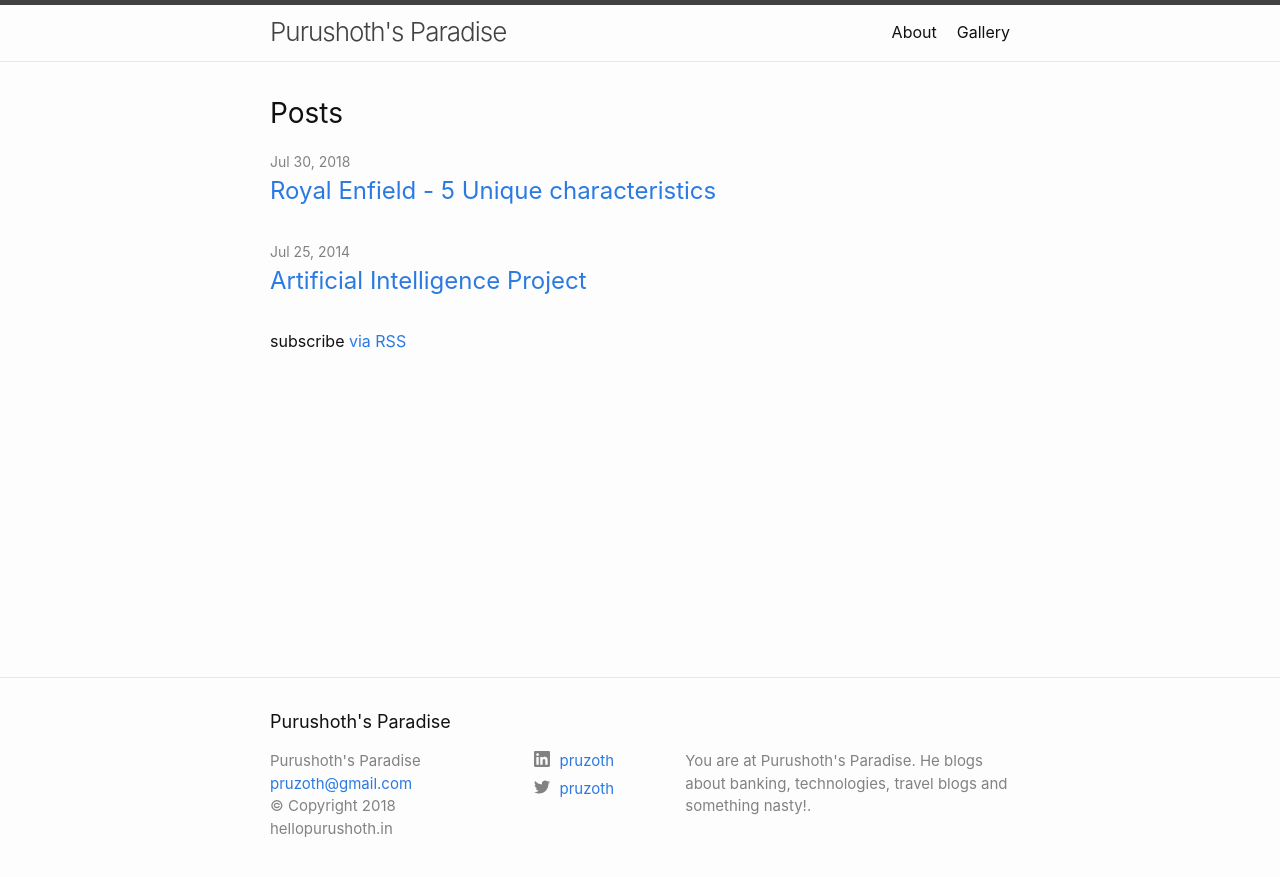
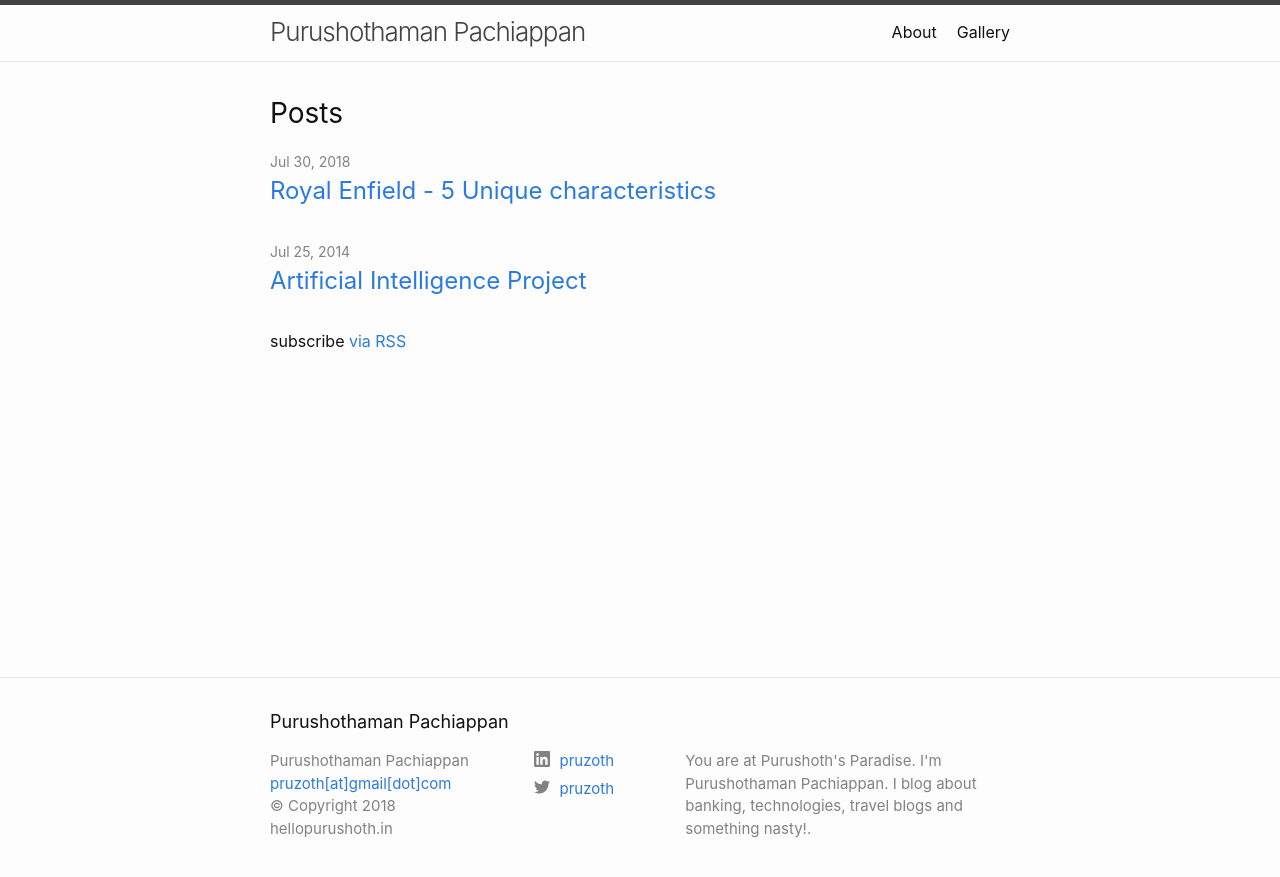
Before and after one commit to purushothblog/purushothblog.github.io, a Jekyll site: the page built from index.md, in a window 1280 px wide. Shown: the top 877 px of the page. Built offline with Jekyll 4.4.1, drawn with Linux system fonts in a browser that asks for light colours.

Commit message:
site name change

```diff
--- a/_config.yml
+++ b/_config.yml
@@ -13,10 +13,10 @@
 # you will see them accessed via {{ site.title }}, {{ site.email }}, and so on.
 # You can create any custom variable you would like, and they will be accessible
 # in the templates via {{ site.myvariable }}.
-title: Purushoth's Paradise
-email: pruzoth@gmail.com
+title: Purushothaman Pachiappan
+email: pruzoth[at]gmail[dot]com
 description: >- # this means to ignore newlines until "baseurl:"
-  You are at Purushoth's Paradise. He blogs about banking, technologies, travel blogs and something nasty!.
+  You are at Purushoth's Paradise. I'm Purushothaman Pachiappan. I blog about banking, technologies, travel blogs and something nasty!.
 baseurl: "" # the subpath of your site, e.g. /blog
 url: "hellopurushoth.in" # the base hostname & protocol for your site, e.g. http://example.com
 twitter_username: pruzoth
```
